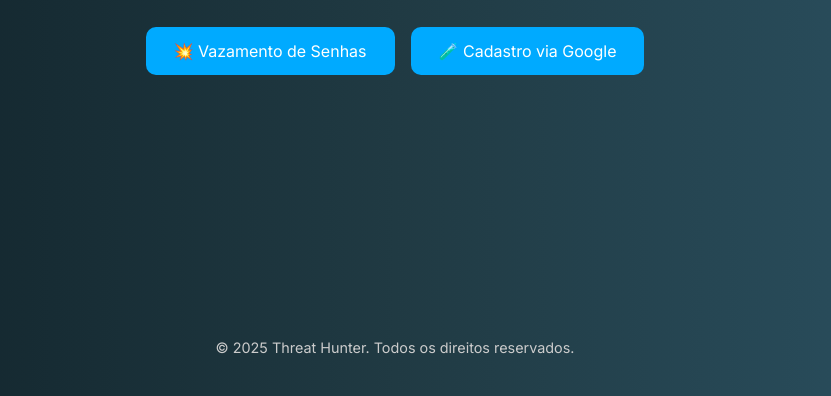
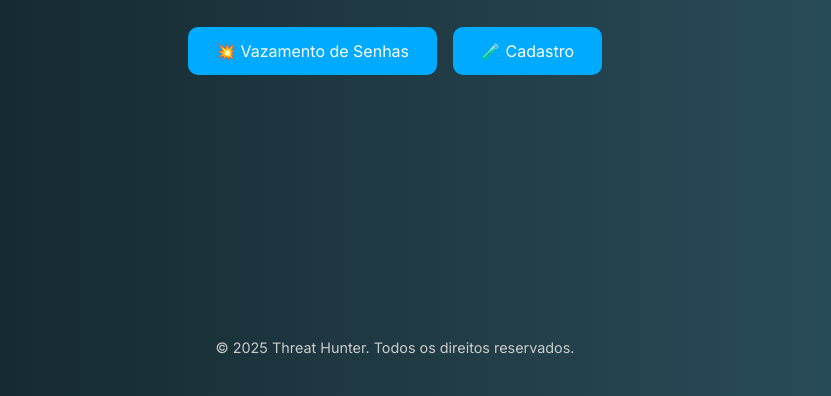
Before and after one commit to folettob/threat-hunter, a plain HTML site: page index.html in a window 1280 px wide. Shown: the part 404-800 px from the top of the page, without its empty margins (245-1076 px from the left). Drawn offline with Linux system fonts and the light colour scheme.

Commit message:
Update index.html

```diff
--- a/index.html
+++ b/index.html
@@ -74,7 +74,7 @@
     <div class="links">
         <!--<a href="https://preview--key-guardian-app.lovable.app/" target="_blank" class="link-btn">🔐 Cofre de Senhas</a>-->
         <a href="https://haveibeenpwned.com/" target="_blank" class="link-btn">💥 Vazamento de Senhas</a>
-        <a href="https://grey-condo-structure-glucose.trycloudflare.com" target="_blank" class="link-btn">🧪 Cadastro via Google</a>
+        <a href="https://grey-condo-structure-glucose.trycloudflare.com" target="_blank" class="link-btn">🧪 Cadastro</a>
     </div>
 
     <footer>
```
